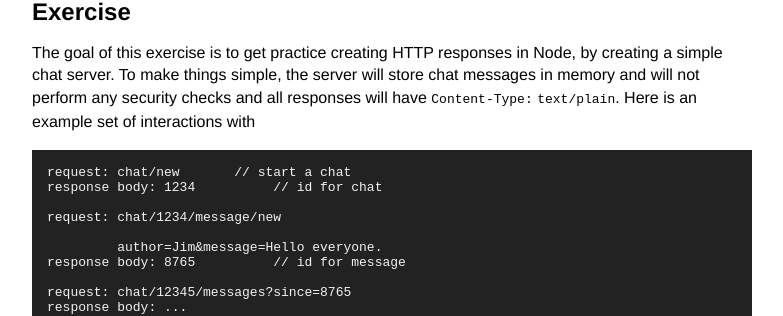
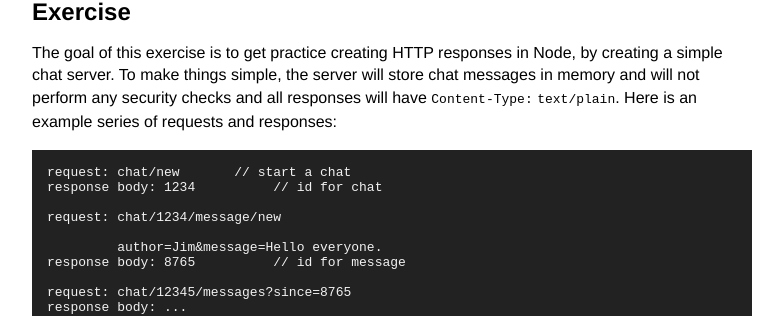
Before and after one commit to sillito/websystems, a Jekyll site: the page built from materials/responses.markdown, in a window 1280 px wide and 900 px high, scrolled down 2433 px. Shown: the part 348-664 px from the top of the window, without its empty margins (248-1031 px from the left). Built offline with Jekyll 4.4.1, drawn with Linux system fonts in a browser that asks for light colours; Markdown is read by kramdown in place of the engine named in the settings.

Commit message:
added start on response in class exercise

```diff
--- a/materials/responses.markdown
+++ b/materials/responses.markdown
@@ -75,7 +75,7 @@ Here is a sample HTTP Response from `www.google.com` indicating that the request
 
 ## Exercise
 
-The goal of this exercise is to get practice creating HTTP responses in Node, by creating a simple chat server. To make things simple, the server will store chat messages in memory and will not perform any security checks and all responses will have `Content-Type:` `text/plain`. Here is an example set of interactions with
+The goal of this exercise is to get practice creating HTTP responses in Node, by creating a simple chat server. To make things simple, the server will store chat messages in memory and will not perform any security checks and all responses will have `Content-Type:` `text/plain`. Here is an example series of requests and responses:
 
 	request: chat/new       // start a chat
 	response body: 1234          // id for chat
```
